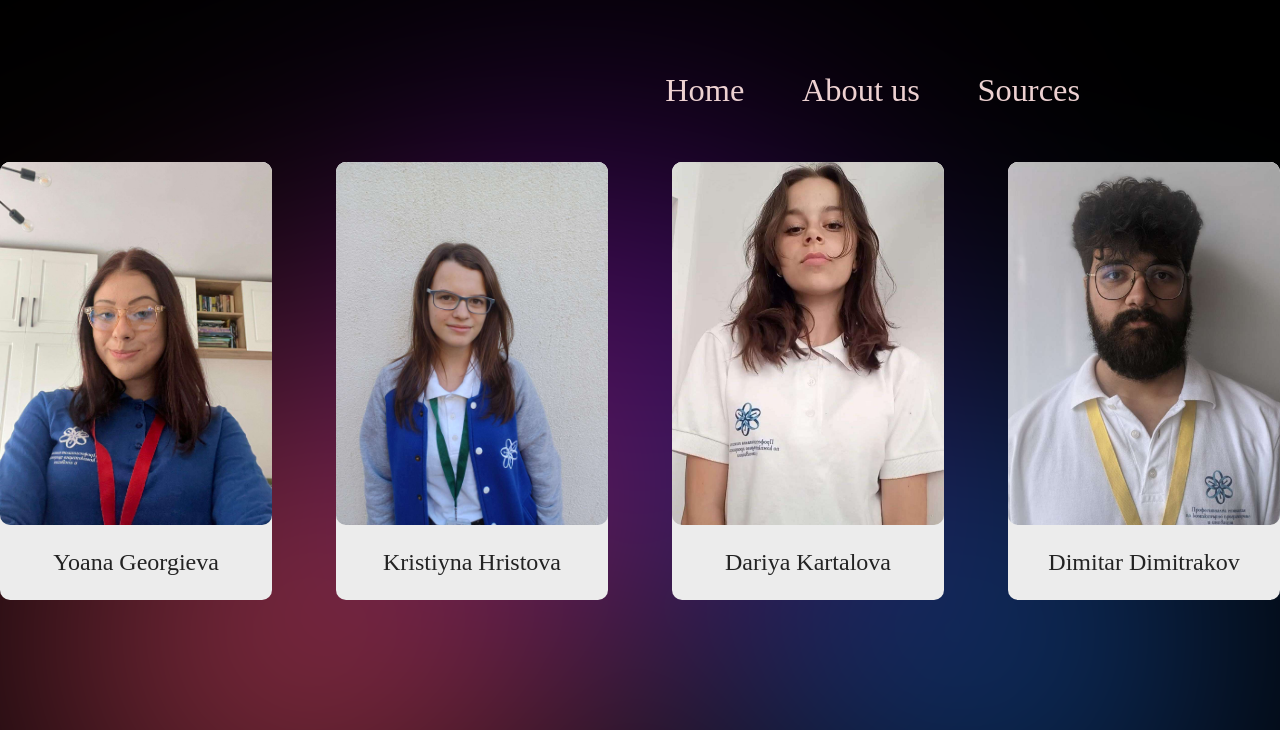
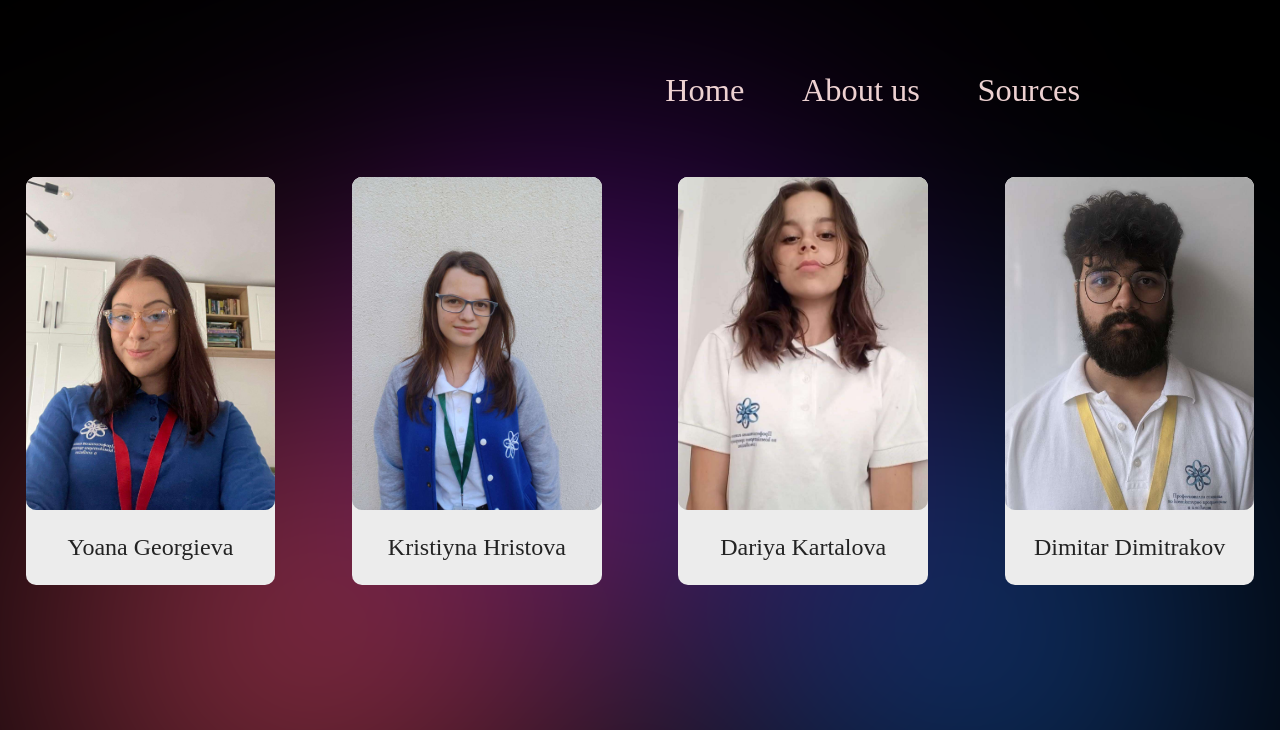
Before and after one commit to DYkartalova22/robotocs-in-the-tourism, a plain HTML site: page html/AboutUs.html in a window 1280 px wide. Shown: the top 730 px of the page. Drawn offline with Linux system fonts and the light colour scheme.

Commit message:
Fix responsive issues
 * Fix responsive issues with pictures of teammembers in About Us page
  * Fix footer icon issues in Learn More page

```diff
--- a/html/AboutUs.html
+++ b/html/AboutUs.html
@@ -26,7 +26,7 @@
   <!-- Cards with pictures -->
   <div class="cards-section">
       <div class="card">
-          <img class="myImg" src="../images/IMG_20230603_165202_546.jpg" alt="Yoana Georgieva is a student in 8th Grade at the Vocational school for computer programming and innovation in the city of Burgas. She is a member of the team, called 'North Robotics' . Her role in it is a designer.">
+          <img class="myImg" id="YG" src="../images/IMG_20230603_165202_546.jpg" alt="Yoana Georgieva is a student in 8th Grade at the Vocational school for computer programming and innovation in the city of Burgas. She is a member of the team, called 'North Robotics' . Her role in it is a designer.">
           <div><p>Yoana Georgieva</p></div>
       </div>
       <div class="card">
@@ -38,7 +38,7 @@
           <div><p>Dariya Kartalova</p></div>
       </div>
       <div class="card">
-          <img class="myImg" src="../images/IMG_20230603_184623.jpg" alt="Dimitar Dimitrakov is a student in 8th grade at the Vocational school for computer programming and innovation in the city of Burgas. He is a member of the team, called 'North Robotics'. His role in it is front-end developer.">
+          <img class="myImg" id="DD" src="../images/IMG_20230603_184623.jpg" alt="Dimitar Dimitrakov is a student in 8th grade at the Vocational school for computer programming and innovation in the city of Burgas. He is a member of the team, called 'North Robotics'. His role in it is front-end developer.">
           <div><p>Dimitar Dimitrakov</p></div>
       </div>
   </div>
--- a/styles/about-style.css
+++ b/styles/about-style.css
@@ -58,13 +58,15 @@ body{
     display: flex;
     align-items: center;
     justify-content: center;
-    gap: 5%;
+    gap: 2%;
 }
 .card{
     width: 480px;
     max-width: 100%;
     height: auto;
     border-radius: 10px;
+    margin-left: 2vw;
+    margin-right: 2vw;
 
     background-color: rgb(236, 236, 236);
     color: rgb(35, 35, 35);
@@ -96,7 +98,6 @@ body{
 .card > img:hover{
   opacity: 0.7;
 }
-/* The Modal (background) */
 /* The Modal (background) */
 .modal {
   display: none; /* Hidden by default */
```
Also changed, not shown: html/Learn more.html (+1 -0 lines).
